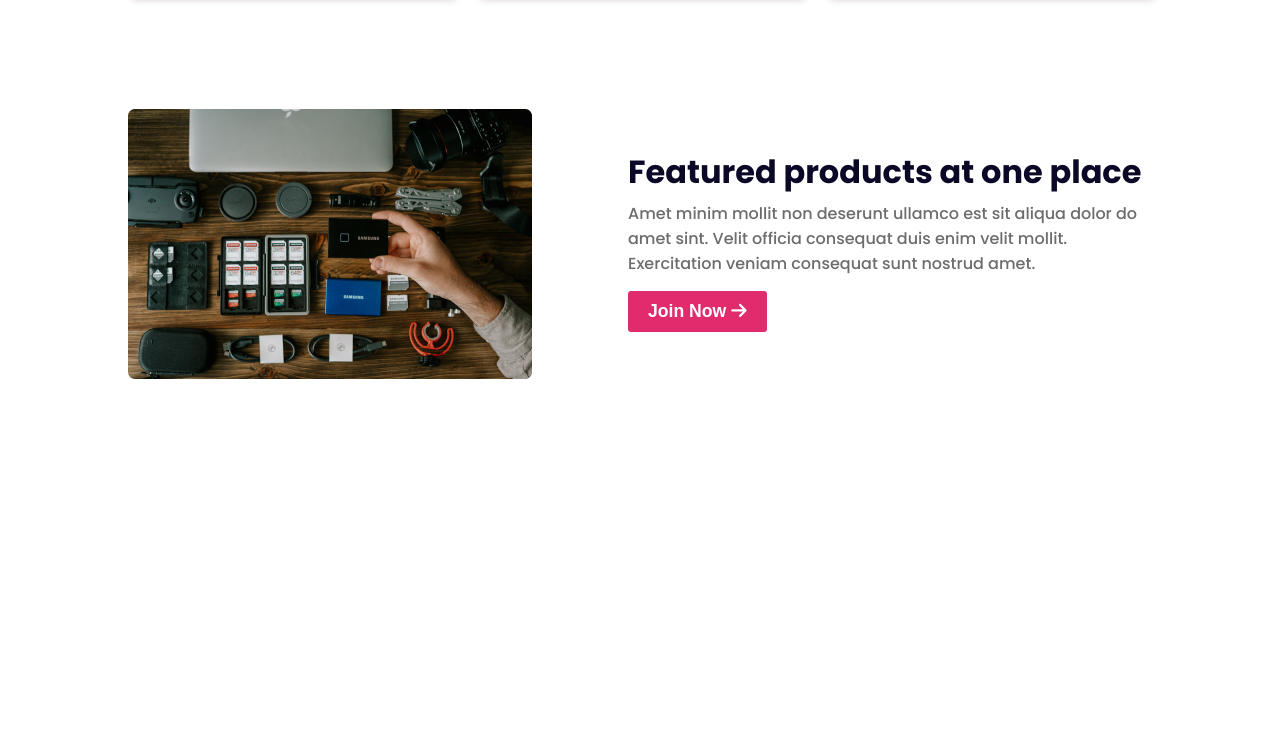
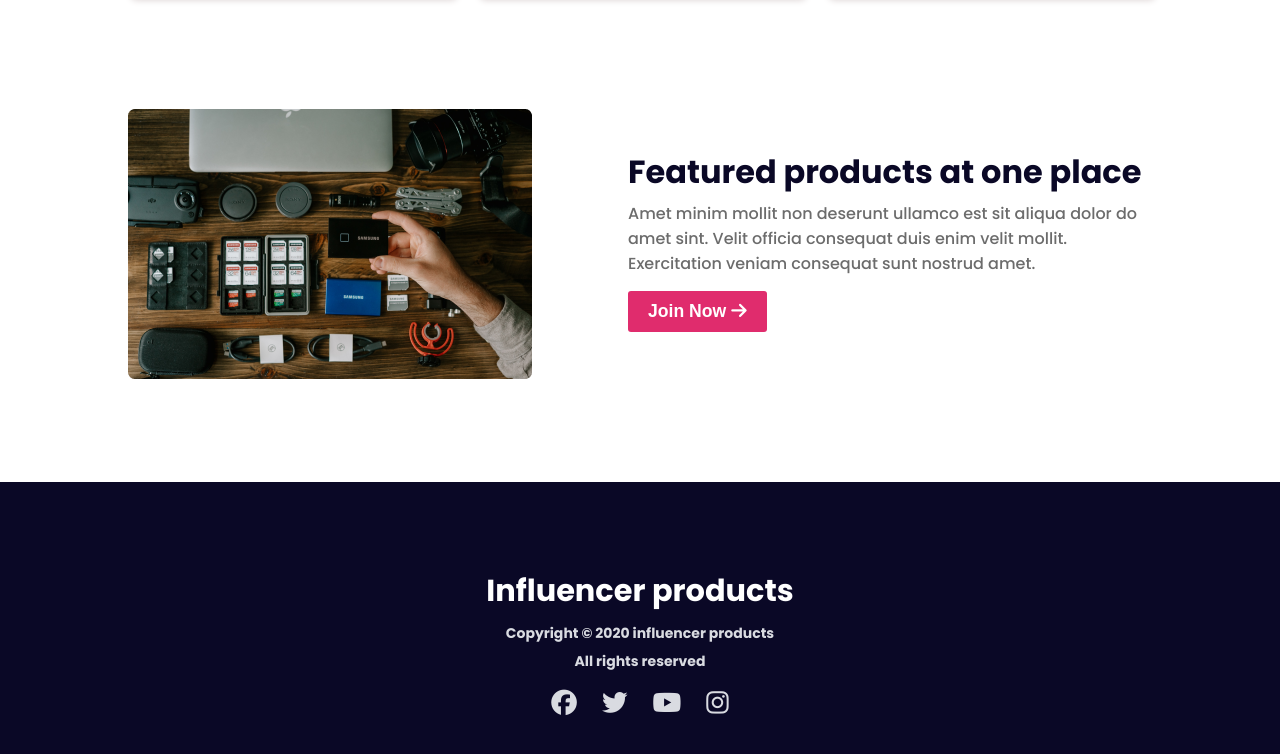
Before and after one commit to Momen1995/Influencer-gear, a plain HTML site: page index.html in a window 1280 px wide. Shown: the part 2166-2920 px from the top of the page. Before the commit the page ends 2648 px from the top, so only its background shows below. Drawn offline with Linux system fonts and the light colour scheme.

Commit message:
footer done

```diff
--- a/css/style.css
+++ b/css/style.css
@@ -164,6 +164,38 @@ main h3{
     color: #6C6C6C;
     font-weight: 500;
 }
+
+footer{
+    background: #0A0826;
+    height: 320px;
+    display: flex;
+    justify-content: center;
+    align-items: center;
+    text-align: center;
+}
+
+.footer-title{
+    color: #FFF;
+    font-weight: 700;
+    font-size: 1.9rem;
+    margin-bottom: 5px;
+}
+
+.footer-detail{
+    color:  #D9DBE1;
+    font-weight: 700;
+    font-size: 14px;
+    line-height: 28px;
+    margin-bottom: 15px;
+}
+
+.icon{
+    display: flex;
+    justify-content: center;
+    gap:25px;
+    font-size: 1.6rem;
+    color:  #D9DBE1;
+}
 /* responsive design */
 
 /* small device */
@@ -176,7 +208,7 @@ main h3{
     .nav-title{
         margin-bottom: 1rem;
     }
-    .banner{
+    .banner,.feature{
         flex-direction: column-reverse;
         text-align: center;
     }
@@ -202,6 +234,11 @@ main h3{
     }
     .card-img img{
         width:100%;
+    }
+
+    .feature{
+        flex-direction: column-reverse;
+        gap:3rem;
     }
 }
 
@@ -243,4 +280,10 @@ main h3{
     .card-img img{
         width:100%;
     }
+
+    .feature{
+        flex-direction: column-reverse;
+        gap:3rem;
+        text-align: center;
+    }
 }
--- a/index.html
+++ b/index.html
@@ -165,6 +165,17 @@
         </div>
     </main>
     <!-- ==============Footer start============= -->
-    <footer></footer>
+    <footer>
+        <div class="foot-container">
+            <h3 class="footer-title">Influencer products</h3>
+            <p class="footer-detail">Copyright © 2020  influencer products <br>All rights reserved</p>
+            <div class="icon">
+                <i class="fa-brands fa-facebook"></i>
+                <i class="fa-brands fa-twitter"></i>
+                <i class="fa-brands fa-youtube"></i>
+                <i class="fa-brands fa-instagram"></i>
+            </div>
+        </div>
+    </footer>
 </body>
 </html>
```
